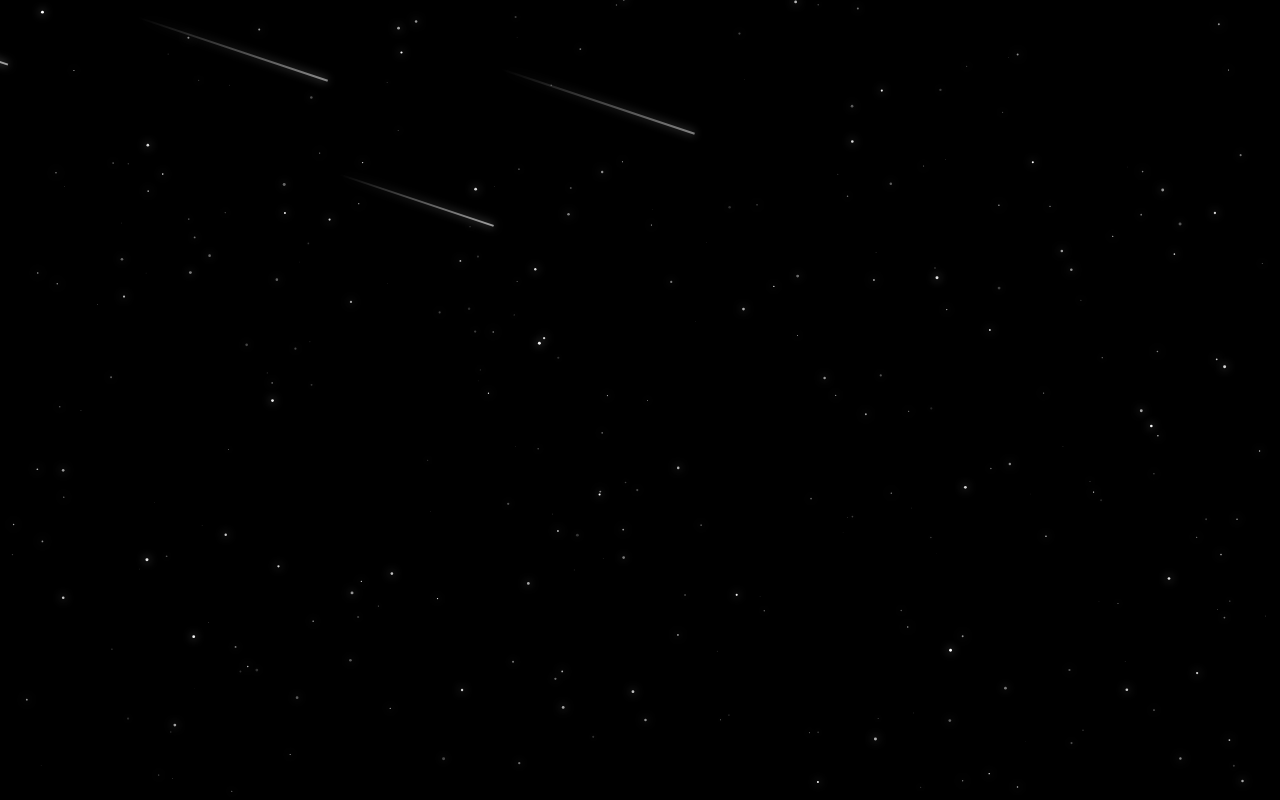
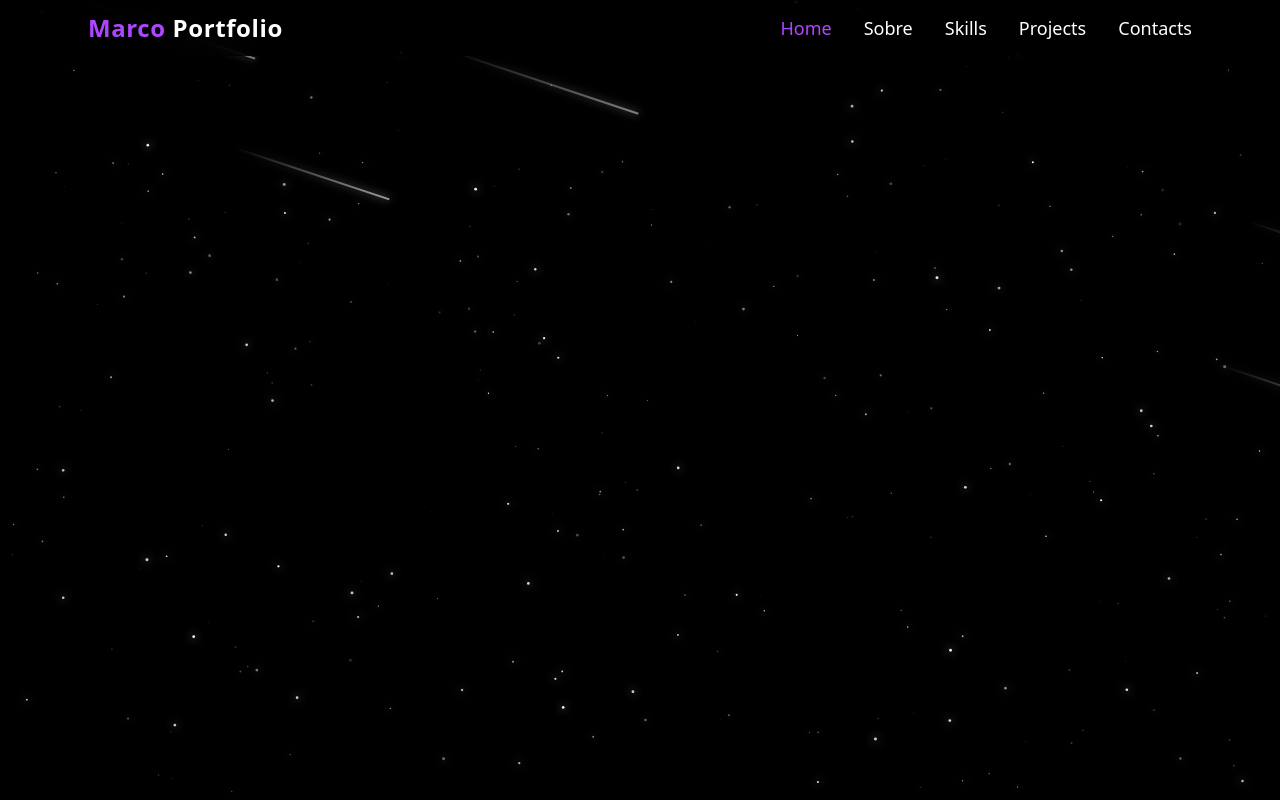
Before and after one commit to Arriatea/Portfolio-CP3, a React (Vite) app in the folder portfolio/: page / in a window 1280 px wide. Built offline with nearby package versions, Linux system fonts and the light colour scheme.

Commit message:
implementação da Nav bar

```diff
--- /dev/null
+++ b/portfolio/src/Components/NavBar.jsx
@@ -0,0 +1,69 @@
+import { Link, useLocation } from "react-router-dom"
+import { useState } from "react"
+import { Menu, X } from "lucide-react"
+
+const cn = (...classes) => classes.filter(Boolean).join(" ")
+
+const navItems = [
+  { name: "Home", href: "/" },
+  { name: "Sobre", href: "/sobre" },
+  { name: "Skills", href: "/skills" },
+  { name: "Projects", href: "/projects" },
+  { name: "Contacts", href: "/contacts" },
+]
+
+export const NavBar = () => {
+  const [menuOpen, setMenuOpen] = useState(false)
+  const location = useLocation()
+
+  return (
+    <nav className="fixed top-0 left-0 w-full bg-black/80 backdrop-blur-md text-white shadow-md z-50">
+      <div className="max-w-6xl mx-auto flex justify-between items-center px-6 py-3">
+        <Link to="/" className="text-2xl font-semibold tracking-wide">
+          <span className="text-purple-500">Marco</span> Portfolio
+        </Link>
+
+        <button className="md:hidden" onClick={() => setMenuOpen(!menuOpen)}>
+          {menuOpen ? <X size={26} /> : <Menu size={26} />}
+        </button>
+
+        <ul className="hidden md:flex space-x-8 text-lg">
+          {navItems.map((item) => (
+            <li key={item.name}>
+              <Link
+                to={item.href}
+                className={cn(
+                  "transition-colors duration-200 hover:text-purple-400",
+                  location.pathname === item.href ? "text-purple-500" : "text-white"
+                )}
+              >
+                {item.name}
+              </Link>
+            </li>
+          ))}
+        </ul>
+      </div>
+
+      {menuOpen && (
+        <div className="md:hidden bg-black/90 backdrop-blur-md border-t border-purple-500">
+          <ul className="flex flex-col items-center space-y-4 py-4">
+            {navItems.map((item) => (
+              <li key={item.name}>
+                <Link
+                  to={item.href}
+                  onClick={() => setMenuOpen(false)}
+                  className={cn(
+                    "text-lg transition-colors duration-200 hover:text-purple-400",
+                    location.pathname === item.href ? "text-purple-500" : "text-white"
+                  )}
+                >
+                  {item.name}
+                </Link>
+              </li>
+            ))}
+          </ul>
+        </div>
+      )}
+    </nav>
+  )
+}
--- /dev/null
+++ b/portfolio/src/lib/utils.jsx
@@ -0,0 +1 @@
+export const cn = (...classes) => classes.filter(Boolean).join(" ");
--- a/portfolio/src/pages/Home.jsx
+++ b/portfolio/src/pages/Home.jsx
@@ -1,10 +1,14 @@
 import { FundoEstrela } from "../Components/FundoEstrela";
+import { NavBar } from "../Components/NavBar";
 
 export const Home = () => {
     return (
         <div className="min-h-screen bg-fundo text-foreground overflow-x-hidden">
+           {/* Fundo */}
             <FundoEstrela />
+
             {/* Navbar */}
+            <NavBar />
             {/* Conteudo principal */}
             {/* Footer */}
         </div>
```
